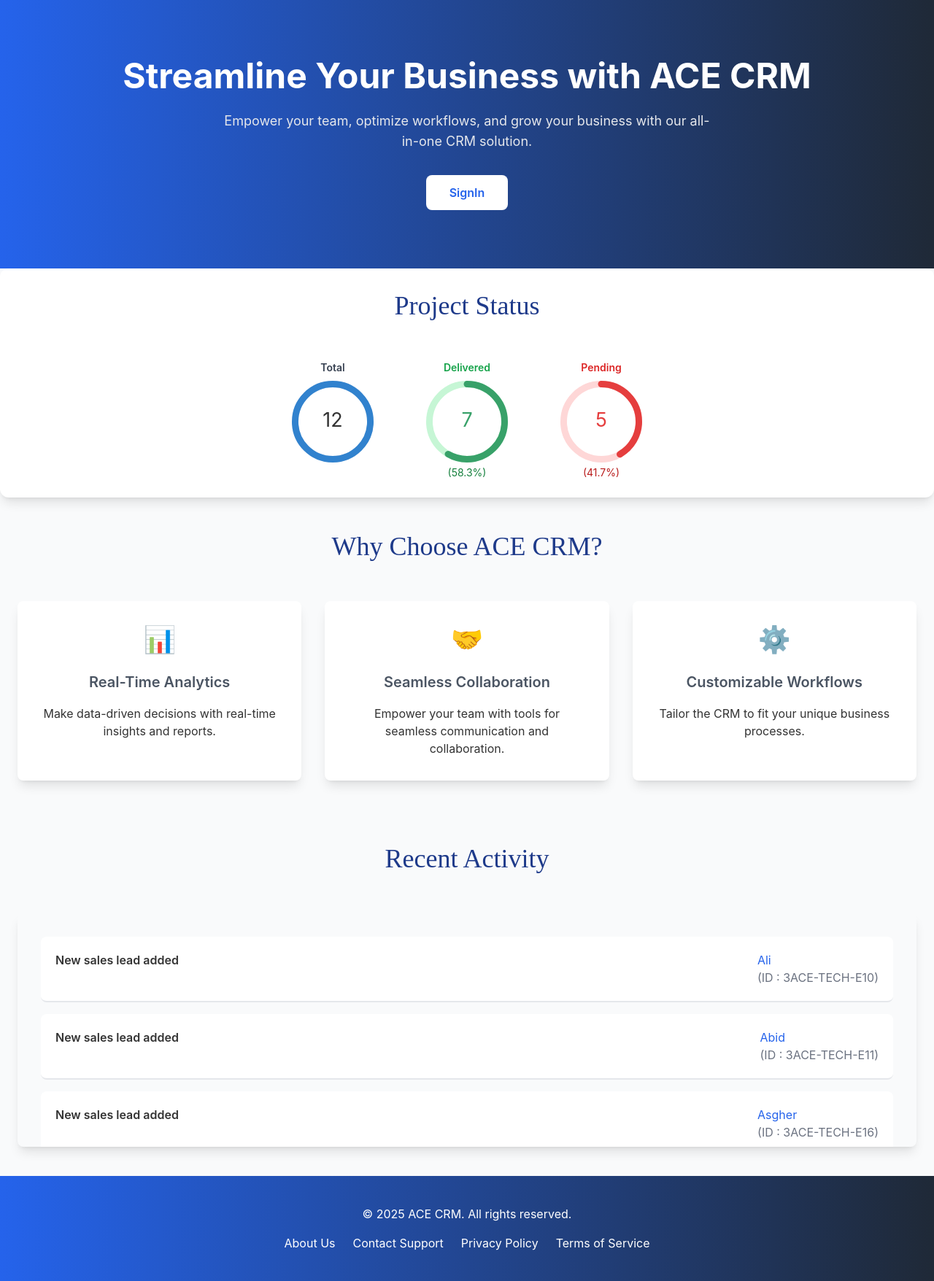
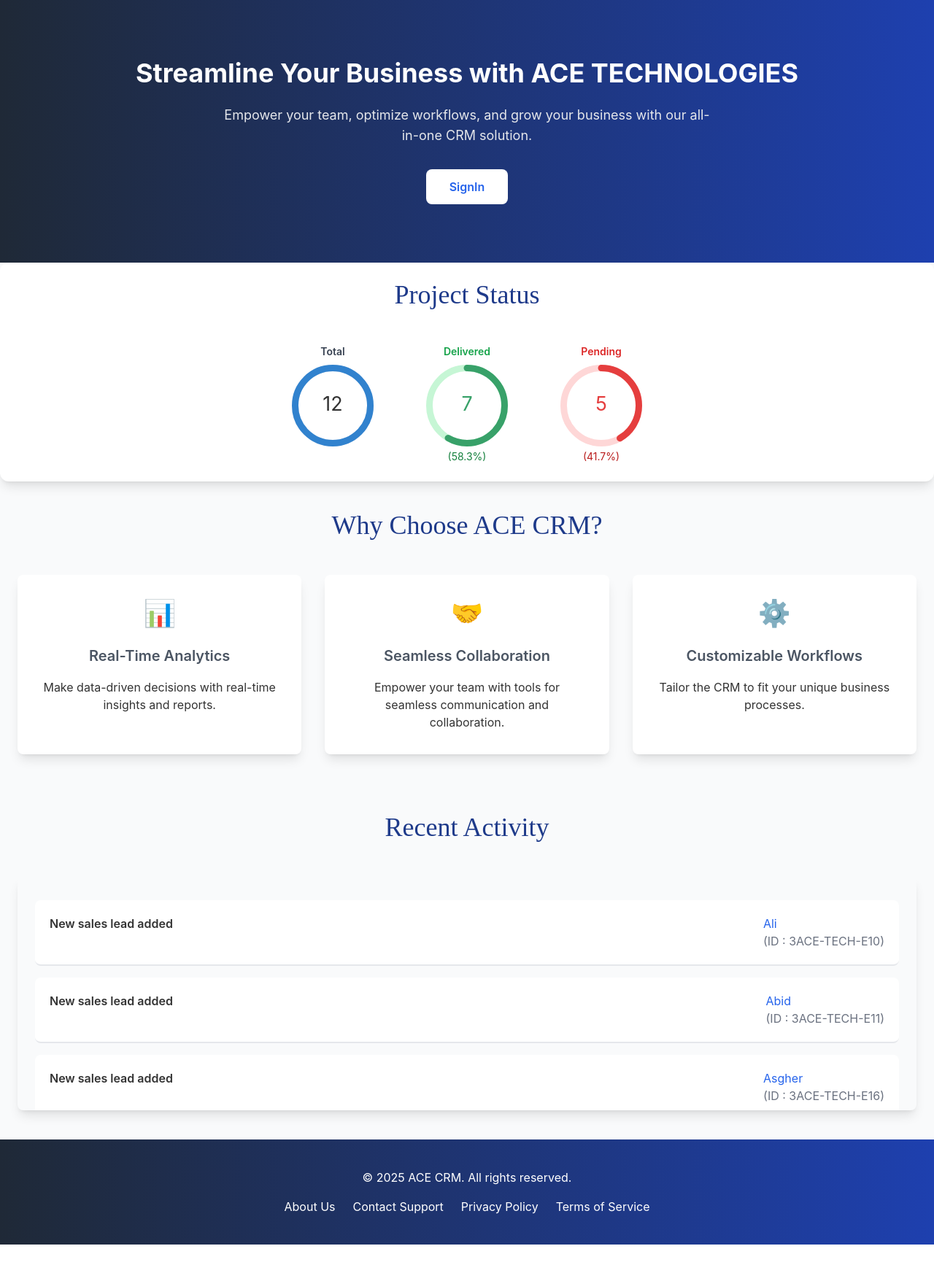
Before and after one commit to Eng-Ather/3ACE-CRM, a Next.js app: page / in a window 1280 px wide. Shown: the whole page at 73% size. After the commit the page ends 1706 px from the top, so only its background shows below. Built offline with nearby package versions, Linux system fonts and the light colour scheme.

Commit message:
update styling

```diff
--- a/src/app/Components/Footer.js
+++ b/src/app/Components/Footer.js
@@ -3,7 +3,7 @@
     /* Footer */
   }
   return (
-    <footer className="bg-gradient-to-r from-blue-600 to-gray-800 text-white py-10">
+    <footer className="bg-gradient-to-r  from-gray-800 to-blue-800 text-white py-10">
       <div className="container mx-auto px-6 text-center">
         <p className="text-white">
           &copy; {new Date().getFullYear()} ACE CRM. All rights reserved.
--- a/src/app/Components/MainScreen.js
+++ b/src/app/Components/MainScreen.js
@@ -1,149 +1,3 @@
-// import Head from "next/head";
-// import ProjectChart from "./ProjectGraph";
-
-// export default function MainScreen() {
-//   const recentActivity = [
-//     {
-//       ueryFrom: "Ali",
-//       employeeId: "#3ACE-TECH-E10",
-//       activity: "New sales lead added",
-//     },
-//     {
-//       ueryFrom: "Abid",
-//       employeeId: "#3ACE-TECH-E11",
-//       activity: "New sales lead added",
-//     },
-//     {
-//       ueryFrom: "Asgher",
-//       employeeId: "#3ACE-TECH-E16",
-//       activity: "New sales lead added",
-//     },
-//     {
-//       ueryFrom: "Ali",
-//       employeeId: "#3ACE-TECH-E10",
-//       activity: "New sales lead added",
-//     },
-//     {
-//       ueryFrom: "Abid",
-//       employeeId: "#3ACE-TECH-E11",
-//       activity: "New sales lead added",
-//     },
-//     {
-//       ueryFrom: "Asgher",
-//       employeeId: "#3ACE-TECH-E16",
-//       activity: "New sales lead added",
-//     },
-//   ];
-
-//   return (
-//     <div className="min-h-screen bg-gray-50">
-//       <Head>
-//         <title>ACE CRM - Streamline Your Business Operations</title>
-//         <meta
-//           name="description"
-//           content="ACE CRM is a robust and scalable Customer Relationship Management system designed to streamline business operations, enhance employee management, and optimize sales, finance, and project workflows."
-//         />
-//         <link rel="icon" href="/favicon.ico" />
-//       </Head>
-
-//       {/* Hero Section */}
-//       <header className="bg-gradient-to-r from-blue-600 to-gray-800 py-20">
-//         <div className="container mx-auto px-6 text-center">
-//           <h1 className="text-4xl md:text-5xl font-bold text-white mb-6">
-//             Streamline Your Business with ACE CRM
-//           </h1>
-//           <p className="text-lg text-gray-200 mb-8 max-w-2xl mx-auto">
-//             Empower your team, optimize workflows, and grow your business with
-//             our all-in-one CRM solution.
-//           </p>
-//           <div className="space-x-4">
-//             <button className="bg-white text-blue-600 px-8 py-3 rounded-lg font-semibold hover:bg-gray-100 transition duration-300">
-//               Get Started
-//             </button>
-//             <button className="bg-transparent border border-white text-white px-8 py-3 rounded-lg font-semibold hover:bg-white hover:text-blue-600 transition duration-300">
-//               Request a Demo
-//             </button>
-//           </div>
-//         </div>
-//       </header>
-
-//       {/* Features Section */}
-//       <section className="py-20">
-//         <div className="container mx-auto px-6">
-//           <h2 className="text-3xl font-bold text-center text-gray-800 mb-12">
-//             Why Choose ACE CRM?
-//           </h2>
-//           <div className="grid grid-cols-1 md:grid-cols-3 gap-8">
-//             <div className="bg-white p-8 rounded-lg shadow-lg text-center hover:shadow-xl transition duration-300">
-//               <div className="flex justify-center mb-6">
-//                 <span className="text-4xl text-blue-600">📊</span>
-//               </div>
-//               <h3 className="text-xl font-semibold text-gray-800 mb-4">
-//                 Real-Time Analytics
-//               </h3>
-//               <p className="text-gray-600">
-//                 Make data-driven decisions with real-time insights and reports.
-//               </p>
-//             </div>
-//             <div className="bg-white p-8 rounded-lg shadow-lg text-center hover:shadow-xl transition duration-300">
-//               <div className="flex justify-center mb-6">
-//                 <span className="text-4xl text-green-600">🤝</span>
-//               </div>
-//               <h3 className="text-xl font-semibold text-gray-800 mb-4">
-//                 Seamless Collaboration
-//               </h3>
-//               <p className="text-gray-600">
-//                 Empower your team with tools for seamless communication and
-//                 collaboration.
-//               </p>
-//             </div>
-//             <div className="bg-white p-8 rounded-lg shadow-lg text-center hover:shadow-xl transition duration-300">
-//               <div className="flex justify-center mb-6">
-//                 <span className="text-4xl text-purple-600">⚙️</span>
-//               </div>
-//               <h3 className="text-xl font-semibold text-gray-800 mb-4">
-//                 Customizable Workflows
-//               </h3>
-//               <p className="text-gray-600">
-//                 Tailor the CRM to fit your unique business processes.
-//               </p>
-//             </div>
-//           </div>
-//         </div>
-//       </section>
-
-//       {/* Business States Section */}
-//       <ProjectChart />
-
-//       {/* Recent Activity Section */}
-//       <section className="py-20">
-//         <div className="container mx-auto px-6">
-//           <h2 className="text-3xl font-bold text-center text-gray-800 mb-12">
-//             Recent Activity
-//           </h2>
-//           <div className="bg-white p-8 rounded-lg shadow-lg">
-//             <ul className="space-y-4">
-//               {recentActivity.map((data, index) => (
-//                 <li
-//                   key={index}
-//                   className="text-gray-700 flex flex-col md:flex-row justify-between gap-5 border rounded-lg p-5 bg-gray-50 "
-//                 >
-//                   <span className="font-semibold">{data.activity}</span>
-//                   <div>
-//                     <span className="text-blue-600">{data.ueryFrom}</span>{" "}
-//                     <p className="text-gray-500">({data.employeeId})</p>
-//                   </div>
-//                 </li>
-//               ))}
-//             </ul>
-//           </div>
-//         </div>
-//       </section>
-//     </div>
-//   );
-// }
-// --------------
-
 import Head from "next/head";
 import ProjectChart from "./ProjectGraph";
 
@@ -193,28 +47,10 @@
       </Head>
 
       {/* Hero Section */}
-      {/* <header className="bg-gradient-to-r from-navbar to-footer py-20">
+      <header className="bg-gradient-to-r from-gray-800 to-blue-800 py-20">
         <div className="container mx-auto px-6 text-center">
-          <h1 className="text-white font-serif mb-6">Streamline Your Business with ACE CRM</h1>
-          <p className="text-subheading mb-8 max-w-2xl mx-auto">
-            Empower your team, optimize workflows, and grow your business with
-            our all-in-one CRM solution.
-          </p>
-          <div className="space-x-4">
-            <button className="bg-white text-navbar px-8 py-3 rounded-lg font-semibold hover:bg-gray-100 transition duration-300">
-              Get Started
-            </button>
-            <button className="bg-transparent border border-white text-white px-8 py-3 rounded-lg font-semibold hover:bg-white hover:text-navbar transition duration-300">
-              Request a Demo
-            </button>
-          </div>
-        </div>
-      </header> */}
-
-      <header className="bg-gradient-to-r from-blue-600 to-gray-800 py-20">
-        <div className="container mx-auto px-6 text-center">
-          <h1 className="text-4xl md:text-5xl font-bold text-white mb-6">
-            Streamline Your Business with ACE CRM
+          <h1 className="text-2xl md:text-4xl font-bold text-white mb-6">
+            Streamline Your Business with ACE TECHNOLOGIES
           </h1>
           <p className="text-lg text-gray-200 mb-8 max-w-2xl mx-auto">
             Empower your team, optimize workflows, and grow your business with
@@ -234,7 +70,7 @@
       {/* Features Section */}
       <section className="py-10">
         <div className="container mx-auto px-6">
-          <h2 className="text-heading font-serif text-center mb-12">
+          <h2 className="text-heading  text-2xl md:text-4xl font-serif text-center mb-12">
             Why Choose ACE CRM?
           </h2>
           <div className="grid grid-cols-1 md:grid-cols-3 gap-8">
@@ -278,8 +114,10 @@
 
       {/* Recent Activity Section */}
       <div className="py-10 mx-auto px-6">
-        <h2 className="text-heading text-center font-serif mb-12">Recent Activity</h2>
-        <div className="p-8 rounded-lg shadow-lg max-h-80 overflow-y-auto scrollbar-none hover:scrollbar-block">
+        <h2 className="text-heading text-2xl md:text-4xl text-center font-serif mb-12">
+          Recent Activity
+        </h2>
+        <div className="py-8 container mx-auto px-6 rounded-lg shadow-lg max-h-80 overflow-y-auto scrollbar-none hover:scrollbar-block">
           <ul className="space-y-4">
             {recentActivity.slice(0, 5).map((data, index) => (
               <li
--- a/src/app/Components/ProjectGraph.js
+++ b/src/app/Components/ProjectGraph.js
@@ -17,7 +17,7 @@
       {/* <h2 className="text-xl md:text-2xl font-bold text-gray-800 mb-6 text-center">
         Project Status
       </h2> */}
-      <h2 className="text-heading text-center font-serif mb-12">Project Status</h2>
+      <h2 className="text-heading text-2xl md:text-4xl text-center font-serif mb-12">Project Status</h2>
 
 
       <div className="flex flex-wrap justify-center gap-10">
--- a/src/app/page.js
+++ b/src/app/page.js
@@ -3,7 +3,6 @@
 
 export default function Home() {
   return (
-    // <div className="grid grid-rows-[20px_1fr_20px] items-center justify-items-center min-h-screen p-8 pb-20 gap-16 sm:p-20 font-[family-name:var(--font-geist-sans)]">
       <div>
       <MainSCreen />
     </div>
```
